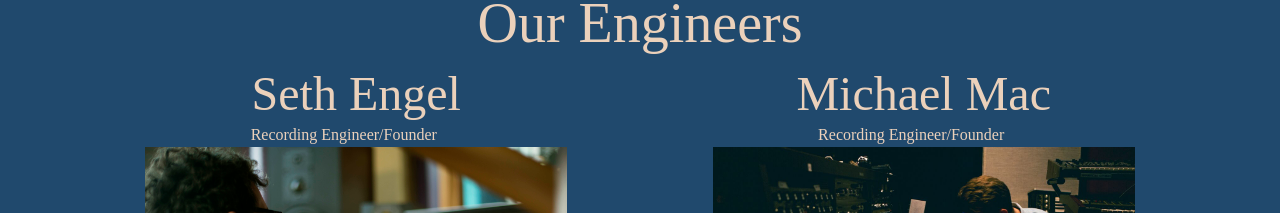
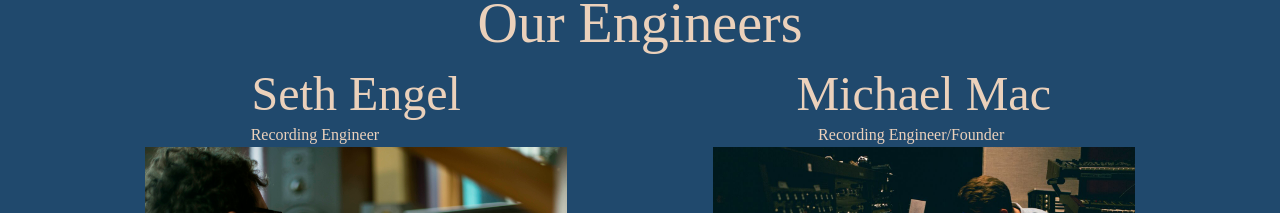
Before and after one commit to boyangm/palletSound, a React (Create React App) app in the folder client/: page /home in a window 1280 px wide. Shown: the part 860-1073 px from the top of the page. Built offline with nearby package versions, Linux system fonts and the light colour scheme; a web font is replaced by a local one.

Commit message:
remove founder

```diff
--- a/client/src/components/engineers.js
+++ b/client/src/components/engineers.js
@@ -10,7 +10,7 @@ import Michael from '../media/michaelprof.png'
         </div>
         <div className = 'seth'>
             <h3>Seth Engel</h3>
-            <p>Recording Engineer/Founder</p>
+            <p>Recording Engineer</p>
 
             <img src = {Seth}/>
         </div>
```
